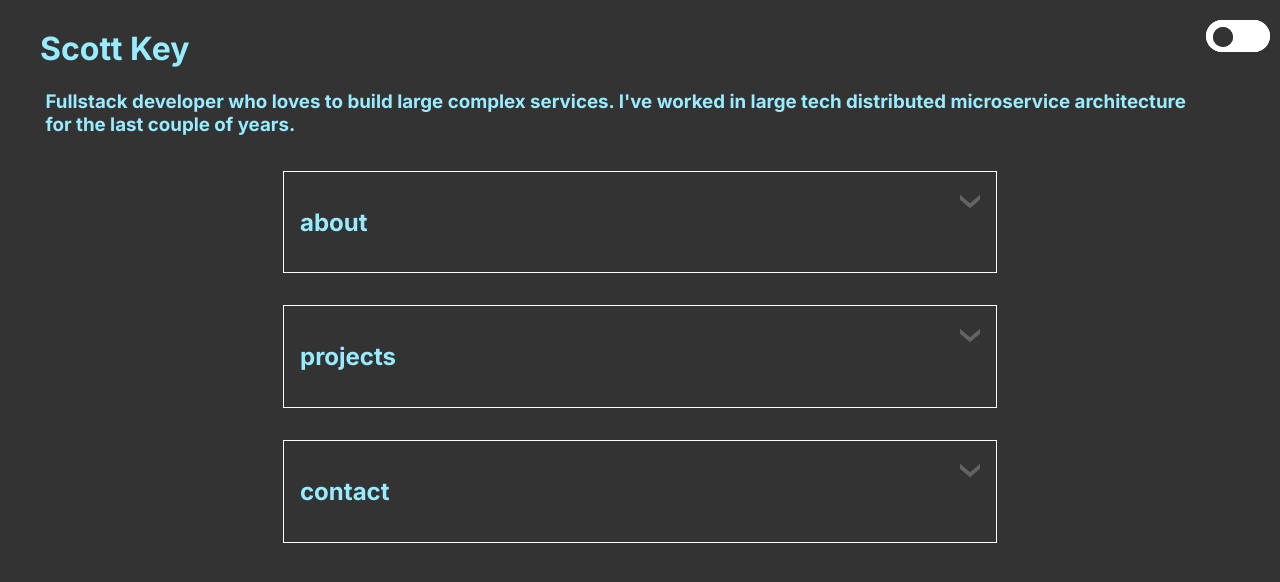
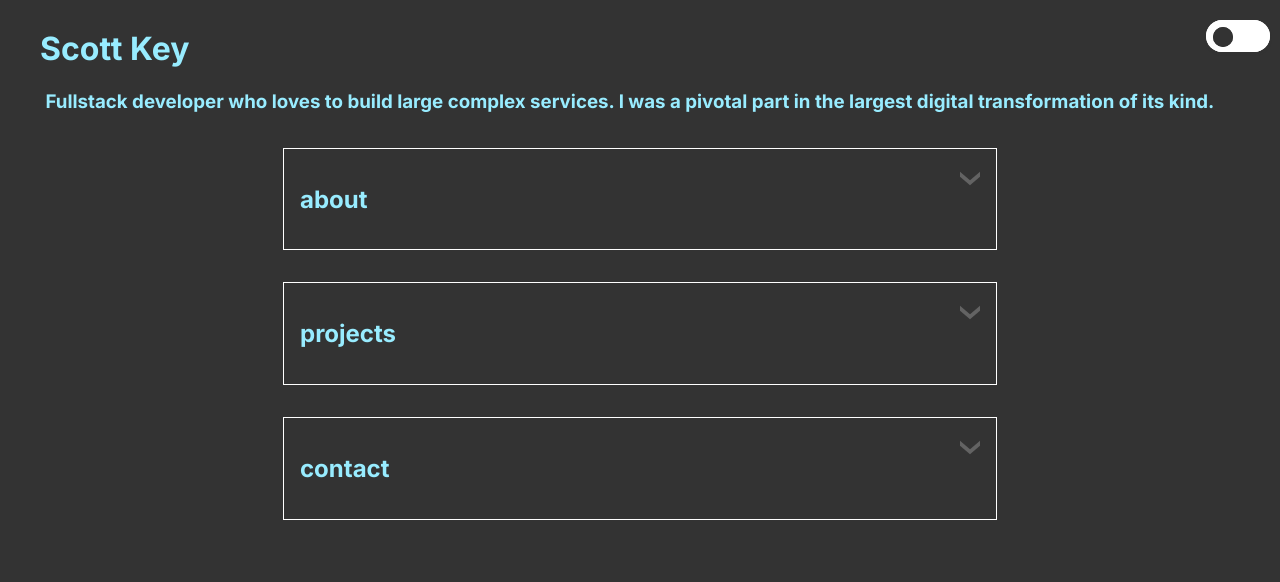
Before and after one commit to scottdkey/homepage, a Next.js app: page / in a window 1280 px wide. Shown: the top 582 px of the page. Built offline with nearby package versions, Linux system fonts and the light colour scheme.

Commit message:
page update

```diff
--- a/src/app/page.tsx
+++ b/src/app/page.tsx
@@ -1,5 +1,4 @@
 "use client";
-import { useState } from "react";
 import { Accordion, AccordionItem } from "./components/Accordion/Accordion";
 import styles from "./page.module.css";
 import { About } from "./components/About";
@@ -11,9 +10,7 @@ export default function Home() {
     <main className={styles.main}>
       <h1 id={styles.title}>Scott Key</h1>
       <h3 id={styles.blerb}>
-        Fullstack developer who loves to build large complex services. I've
-        worked in large tech distributed microservice architecture for the last
-        couple of years.
+        Fullstack developer who loves to build large complex services. I was a pivotal part in the largest digital transformation of its kind.
       </h3>
       <Accordion>
         <AccordionItem
```
